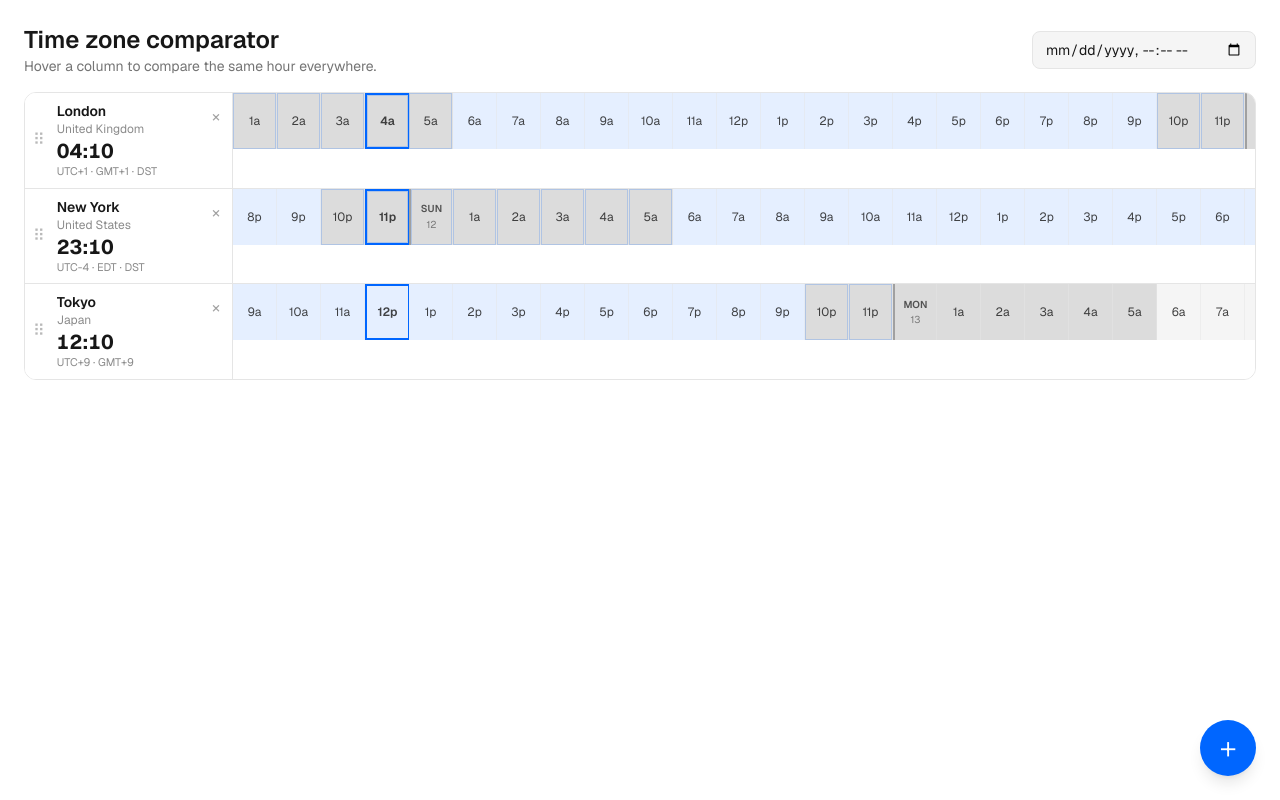
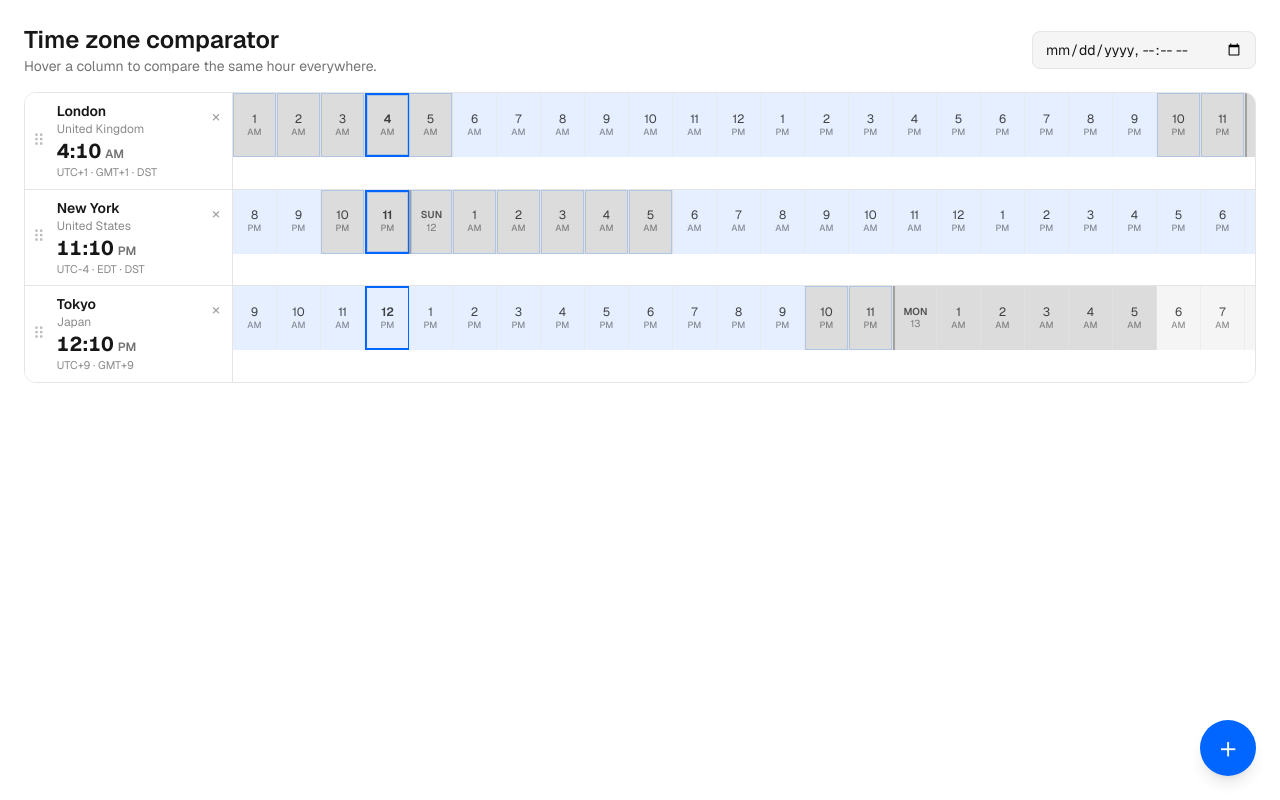
Before and after one commit to guipenalva-tech/world-time-zone, a Next.js app: page /compare in a window 1280 px wide. Built offline with nearby package versions, Linux system fonts and the light colour scheme.

Commit message:
UI: 12-hour format with am/pm labels below hour numbers

```diff
--- a/src/components/Comparator/HourTiles.tsx
+++ b/src/components/Comparator/HourTiles.tsx
@@ -8,12 +8,15 @@ interface HourTilesProps {
   onHoverIndex: (index: number | null) => void;
 }
 
-function formatHourLabel(hour: number, minute: number): string {
+/** 12-hour parts for a tile: hour number on top, am/pm below. */
+function hourParts(
+  hour: number,
+  minute: number,
+): { label: string; meridiem: "am" | "pm" } {
   const mm = minute > 0 ? `:${String(minute).padStart(2, "0")}` : "";
-  if (hour === 0) return `12${mm}a`;
-  if (hour < 12) return `${hour}${mm}a`;
-  if (hour === 12) return `12${mm}p`;
-  return `${hour - 12}${mm}p`;
+  const meridiem: "am" | "pm" = hour < 12 ? "am" : "pm";
+  const h12 = hour % 12 === 0 ? 12 : hour % 12;
+  return { label: `${h12}${mm}`, meridiem };
 }
 
 export default function HourTiles({
@@ -34,12 +37,13 @@ export default function HourTiles({
         else if (slot.isWeekend) bg = "bg-primary/10";
 
         const weekendNight = slot.isNight && slot.isWeekend;
+        const { label, meridiem } = hourParts(slot.hour, slot.minute);
 
         return (
           <div
             key={slot.isoString}
             onMouseEnter={() => onHoverIndex(index)}
-            className={`flex h-14 w-11 shrink-0 flex-col items-center justify-center gap-0.5 border-r border-border/50 text-xs transition-colors ${bg} ${
+            className={`flex h-16 w-11 shrink-0 flex-col items-center justify-center border-r border-border/50 text-xs transition-colors ${bg} ${
               weekendNight ? "ring-1 ring-inset ring-primary/20" : ""
             } ${isHovered ? "outline outline-2 -outline-offset-2 outline-primary/50" : ""} ${
               slot.isNow ? "border-2 border-primary font-semibold" : ""
@@ -48,17 +52,22 @@ export default function HourTiles({
           >
             {slot.isNewDay ? (
               <>
-                <span className="text-[10px] font-semibold uppercase text-foreground/70">
+                <span className="text-[10px] font-semibold uppercase leading-tight text-foreground/70">
                   {slot.weekday}
                 </span>
-                <span className="text-[10px] text-foreground/50">
+                <span className="text-[10px] leading-tight text-foreground/50">
                   {slot.day}
                 </span>
               </>
             ) : (
-              <span className="text-foreground/80">
-                {formatHourLabel(slot.hour, slot.minute)}
-              </span>
+              <>
+                <span className="leading-tight text-foreground/80">
+                  {label}
+                </span>
+                <span className="text-[9px] font-medium uppercase leading-tight tracking-wide text-foreground/45">
+                  {meridiem}
+                </span>
+              </>
             )}
           </div>
         );
--- a/src/components/Comparator/TimezoneRow.tsx
+++ b/src/components/Comparator/TimezoneRow.tsx
@@ -87,7 +87,10 @@ export default function TimezoneRow({
 
           <div>
             <p className="text-xl font-bold leading-none tabular-nums">
-              {localNow.toFormat("HH:mm")}
+              {localNow.toFormat("h:mm")}
+              <span className="ml-1 text-xs font-semibold uppercase text-foreground/60">
+                {localNow.toFormat("a")}
+              </span>
             </p>
             <p className="mt-0.5 text-[11px] text-foreground/50">
               {zoneInfo.offsetFormatted} · {zoneInfo.abbreviation}
```
